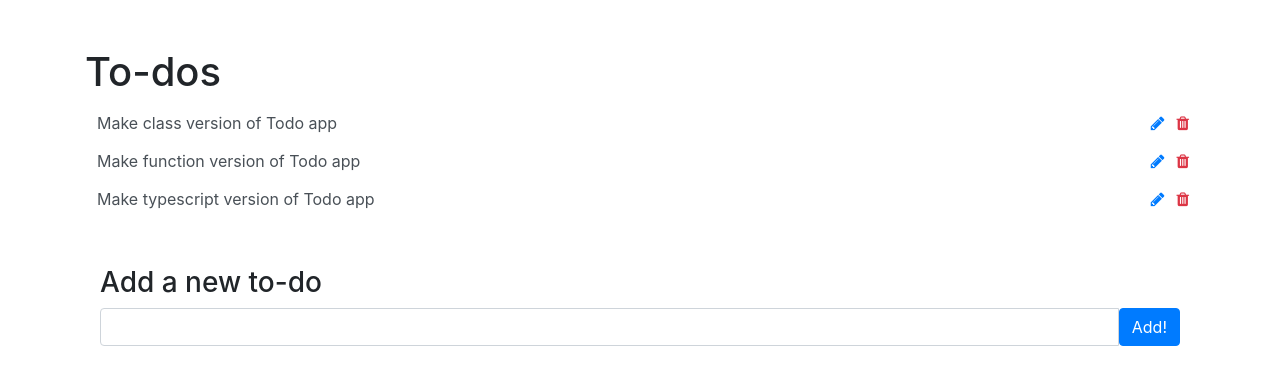
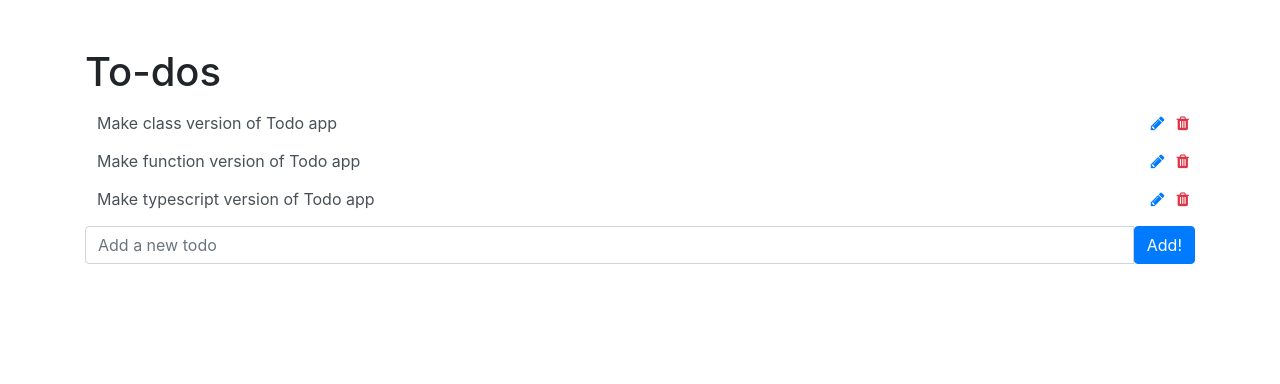
Before and after one commit to joanne-wu-hoo/react-todo-3-ways, a React (Create React App) app: page / in a window 1280 px wide. Shown: the top 384 px of the page. Built offline with nearby package versions, Linux system fonts and the light colour scheme.

Commit message:
add shouldComponentUpdate to prevent unnecc re-rendering of todos

```diff
--- a/src/NewTodoForm.js
+++ b/src/NewTodoForm.js
@@ -19,15 +19,18 @@ class NewTodoForm extends Component {
       content: this.state.task
     };
     this.props.add(newTodoObj);
+    // reset form
+    this.setState({task: ""})
   };
 
   render() {
     return (
-      <form onSubmit={this.handleSubmit}>
+      <form className="mt-2" onSubmit={this.handleSubmit}>
         <div className="input-group">
           <input
             type="text"
             name="task"
+            placeholder="Add a new todo"
             className="form-control"
             value={this.state.task}
             onChange={this.handleChange}
--- a/src/Todo.js
+++ b/src/Todo.js
@@ -4,6 +4,10 @@ class Todo extends Component{
   state = {
     content: this.props.content,
     editing: false
+  }
+
+  shouldComponentUpdate(nextProps, nextState){
+    return (this.state !== nextState);
   }
 
   handleChange = (evt) => {
@@ -30,6 +34,7 @@ class Todo extends Component{
   }
 
   render(){
+    // console.log(`Todo ${this.props.id} re-rendered`);
     return(
       <div id={this.props.id}>
         <form onSubmit={this.handleEdit}>
--- a/src/TodoList.js
+++ b/src/TodoList.js
@@ -55,10 +55,7 @@ class TodoList extends Component {
       <div className="container mt-5">
         <h1>To-dos</h1>
         <div>{todos}</div>
-        <div className="container mt-5">
-          <h3>Add a new to-do</h3>
-          <NewTodoForm add={this.addTodo} />
-        </div>
+        <NewTodoForm add={this.addTodo} />
       </div>
     );
   }
```
